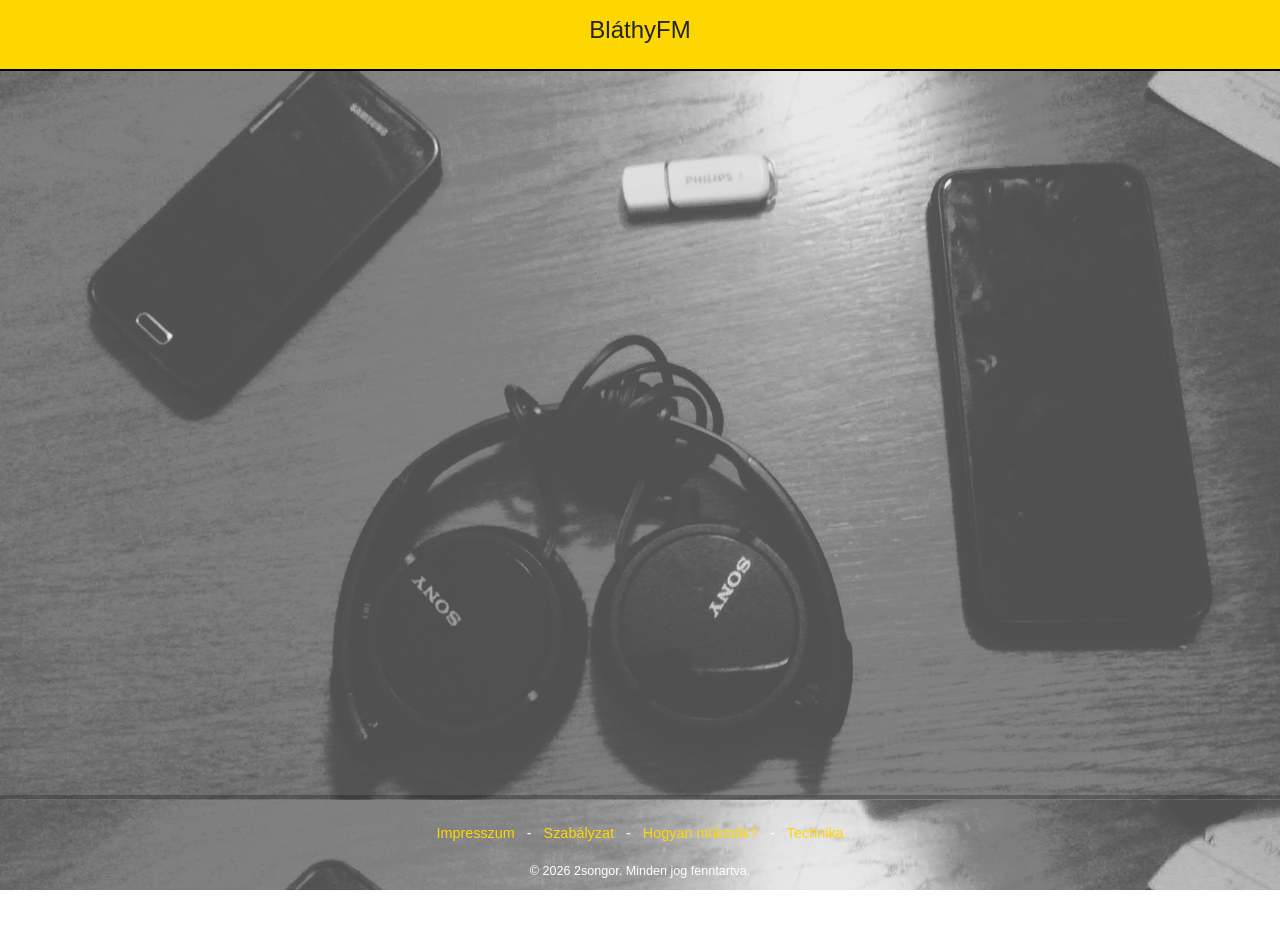
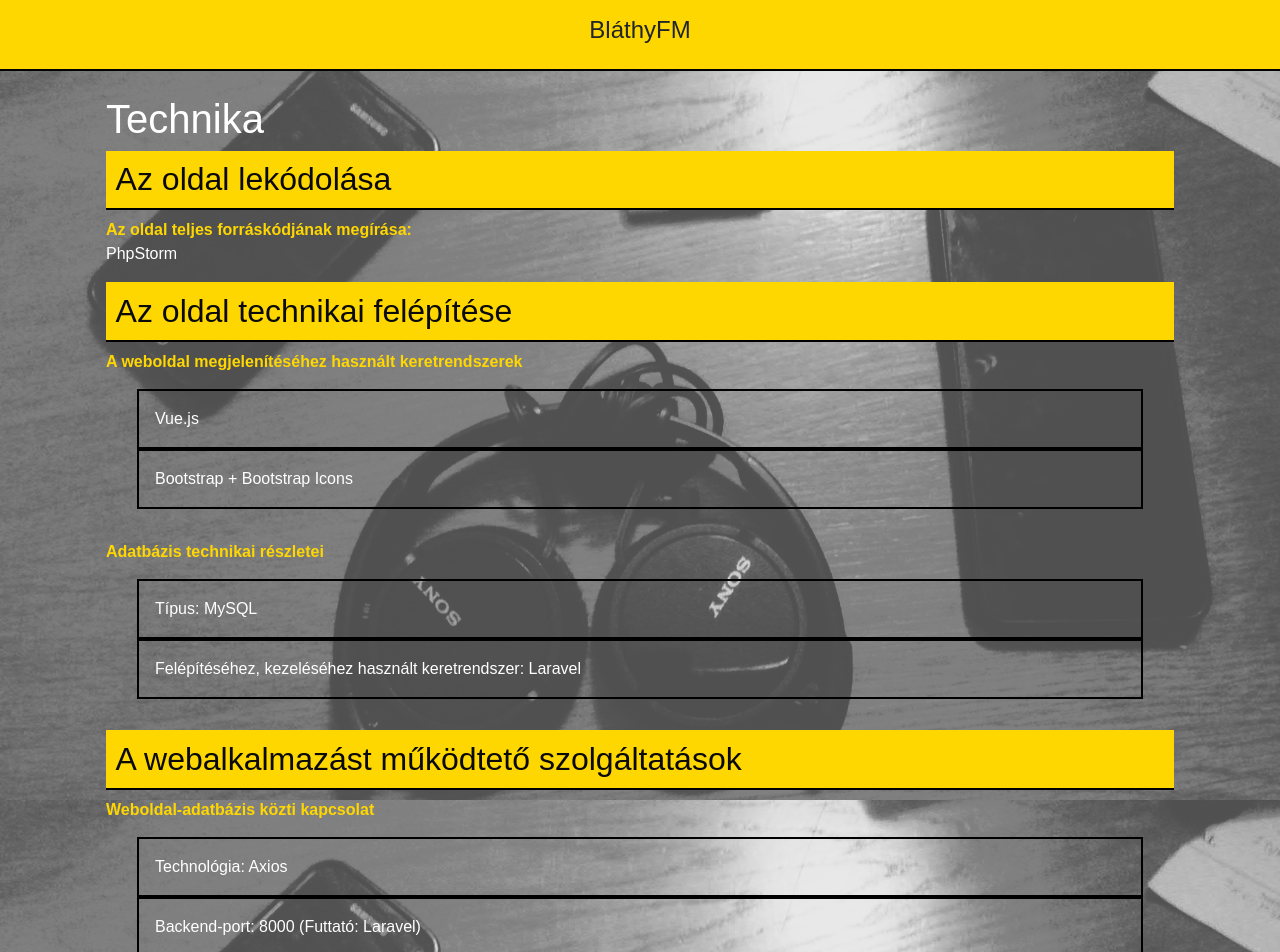
Before and after one commit to Csongi-x/Vizsgaremek, a Vue app in the folder BlathyFM/blathyfm_frontend/: page /technology in a window 1280 px wide. Shown: the top 952 px of the page. Before the commit the page ends 890 px from the top, so only its background shows below. Built offline with nearby package versions, Linux system fonts and the light colour scheme.

Commit message:
Making TechnologyView's content and fixing the layout of SavableMusicRow

```diff
--- a/BlathyFM/blathyfm_frontend/src/App.vue
+++ b/BlathyFM/blathyfm_frontend/src/App.vue
@@ -119,5 +119,7 @@ main {
   text-align: center;
   color: white;
   font-weight: lighter;
+  background: transparent !important;
+  border: none !important;
 }
 </style>
--- a/BlathyFM/blathyfm_frontend/src/components/NavBar.vue
+++ b/BlathyFM/blathyfm_frontend/src/components/NavBar.vue
@@ -8,12 +8,12 @@ export default defineComponent({
 
 <template>
 <nav class="navbar">
-  <h4>BláthyFM</h4>
+  <h1 class="h4">BláthyFM</h1>
 </nav>
 </template>
 
 <style scoped>
-/* padding módosítása 0.5remről 1remre, középre igazítás: Susán Csongor
+/* padding módosítása 0.5remről 1remre, középre igazítás, h4->h1: Susán Csongor
  minden más: El-Nabulsy Csongor */
 .navbar{
   justify-content: center !important;
--- a/BlathyFM/blathyfm_frontend/src/components/layouts/HomeLayout.vue
+++ b/BlathyFM/blathyfm_frontend/src/components/layouts/HomeLayout.vue
@@ -5,6 +5,7 @@ export default {
   name: 'HomeLayout',
   data() {
     return {
+      loading: false,
       playedSongs: [], // már lejátszott zenék
       playlist: [] // lejátszandó zenék, az első lesz az, ami aktuálisan megy
     }
@@ -43,6 +44,7 @@ export default {
     <!--Baloldali kártya article-->
     <article class="card-container playlist-main">
       <h2 v-if="actualSong !== undefined" class="title">{{`${this.actualSong.author} - ${this.actualSong.title}`}}</h2>
+      <h2 v-else-if="loading" class="title">Betöltés...</h2>
       <h2 v-else class="title">Az iskolarádió jelenleg nem üzemel.</h2>
       <ul>
         <li v-for="song in upcomingMusic" :key="song.id">
@@ -61,7 +63,7 @@ export default {
       <h2 class="title">Lejátszott zenék</h2>
       <ul>
         <li v-for="song in playedSongs" :key="song.id">
-          <strong>{{song.author}} - {{song.title}}</strong> (<!-- amikor indult -->)
+          <strong>{{song.author}} - {{song.title}} (<!-- amikor indult -->)</strong>
         </li>
       </ul>
     </article>
@@ -91,7 +93,6 @@ export default {
   "right-top"
   "right-bottom";
     gap: 10px;
-    background-color: #333;
     padding: 10px;
     min-height: 100vh;
     color: black;
@@ -106,7 +107,7 @@ export default {
 
 /*elemek elhelyezése*/
 .playlist-main {
-  //grid-area: left;
+  grid-area: left;
   display: flex;
   flex-direction: column;
 }
--- a/BlathyFM/blathyfm_frontend/src/components/music-row/SavableMusicRow.vue
+++ b/BlathyFM/blathyfm_frontend/src/components/music-row/SavableMusicRow.vue
@@ -11,16 +11,20 @@ export default {
 </script>
 
 <template>
-  <p>
-    {{ music.author }} - {{ music.title }} ({{ music.length }})
-    <span :class="music.accepted ? 'accepted' : 'declined'">
-    {{ music.accepted ? 'Elfogadva' : 'Elutasítva' }}
-    </span>
-  </p>
+  <table>
+    <tr>
+      <th>{{ music.author }} - {{ music.title }} ({{ music.length }})</th>
+      <th class="th">
+        <span :class="music.accepted ? 'accepted' : 'declined'">
+          {{ music.accepted ? 'Elfogadva' : 'Elutasítva' }}
+        </span>
+      </th>
+    </tr>
+  </table>
 </template>
 
 <style scoped>
-p {
+table {
   border: 2px solid black;
   margin: .25rem 0 .25rem 0;
 }
@@ -28,6 +32,13 @@ span {
   text-align: center;
   padding: 1vh;
   right: 1vh;
+}
+.th {
+  width: 15%;
+}
+th {
+  font-weight: normal !important;
+  padding: 1.25vh;
 }
 .accepted {
   border: 2px solid #5F5;
--- a/BlathyFM/blathyfm_frontend/src/views/footerView/AboutView.vue
+++ b/BlathyFM/blathyfm_frontend/src/views/footerView/AboutView.vue
@@ -64,7 +64,7 @@ export default {
 }
 ul {
   background-color: transparent;
-  list-style-type: disc;
+  list-style-type: none;
 }
 dt {
   color: gold;
--- a/BlathyFM/blathyfm_frontend/src/views/footerView/TechnologyView.vue
+++ b/BlathyFM/blathyfm_frontend/src/views/footerView/TechnologyView.vue
@@ -5,9 +5,82 @@ export default {
 </script>
 
 <template>
-
+  <section class="p-4">
+    <h1>Technika</h1>
+    <h2>Az oldal lekódolása</h2>
+    <dl>
+      <dt>Az oldal teljes forráskódjának megírása: </dt>
+      <dd>PhpStorm</dd>
+    </dl>
+    <h2>Az oldal technikai felépítése</h2>
+    <dl>
+      <dt>A weboldal megjelenítéséhez használt keretrendszerek</dt>
+      <dd>
+        <ul>
+          <li>Vue.js</li>
+          <li>Bootstrap + Bootstrap Icons</li>
+        </ul>
+      </dd>
+    </dl>
+    <dl>
+      <dt>Adatbázis technikai részletei</dt>
+      <dd>
+        <ul>
+          <li>Típus: MySQL</li>
+          <li>Felépítéséhez, kezeléséhez használt keretrendszer: Laravel</li>
+        </ul>
+      </dd>
+    </dl>
+    <h2>A webalkalmazást működtető szolgáltatások</h2>
+    <dl>
+      <dt>Weboldal-adatbázis közti kapcsolat</dt>
+      <dd>
+        <ul>
+          <li>Technológia: Axios</li>
+          <li>Backend-port: 8000 (Futtató: Laravel)</li>
+          <li>Frontend-port: 5173 (Futtató: Vite)</li>
+        </ul>
+      </dd>
+    </dl>
+    <h2>A webalkalmazás tesztelése</h2>
+    <dl>
+      <dt>Az alkalmazást tesztelő és fejlesztő gépek</dt>
+      <dd>
+        <ul>
+          <li>HP Pavilion // OS: Windows 11</li>
+          <li>MacBook Air // OS: macOS</li>
+        </ul>
+      </dd>
+    </dl>
+    <dl>
+      <dt>Teszteléshez használt webböngésző</dt>
+      <dd>Firefox</dd>
+    </dl>
+    <h2>Dokumentáció</h2>
+    <dl>
+      <dt>Az alkalmazás dokumentációjához használt szoftverek</dt>
+      <dd>
+        <ul>
+          <li>Microsoft Word (hivatalos)</li>
+          <li>Notes (Apple, ideiglenes)</li>
+        </ul>
+      </dd>
+    </dl>
+  </section>
 </template>
 
 <style scoped>
-
+* {
+  color: white;
+}
+ul {
+  background-color: transparent;
+  list-style-type: none;
+}
+dt {
+  color: gold;
+}
+h2{
+  color: #0a0a0a;
+}
 </style>
```
Also changed, not shown: 2 other files (tests, documents, lock files or other folders).
